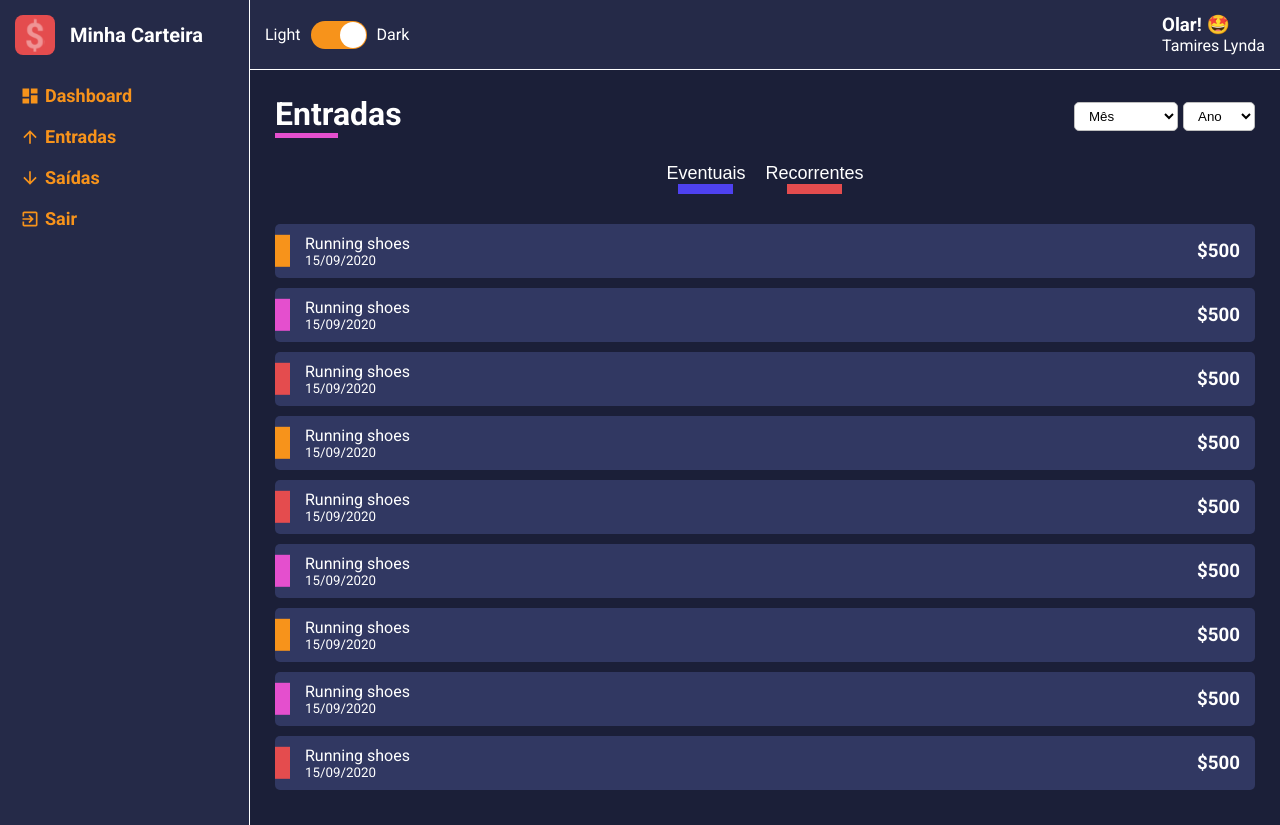
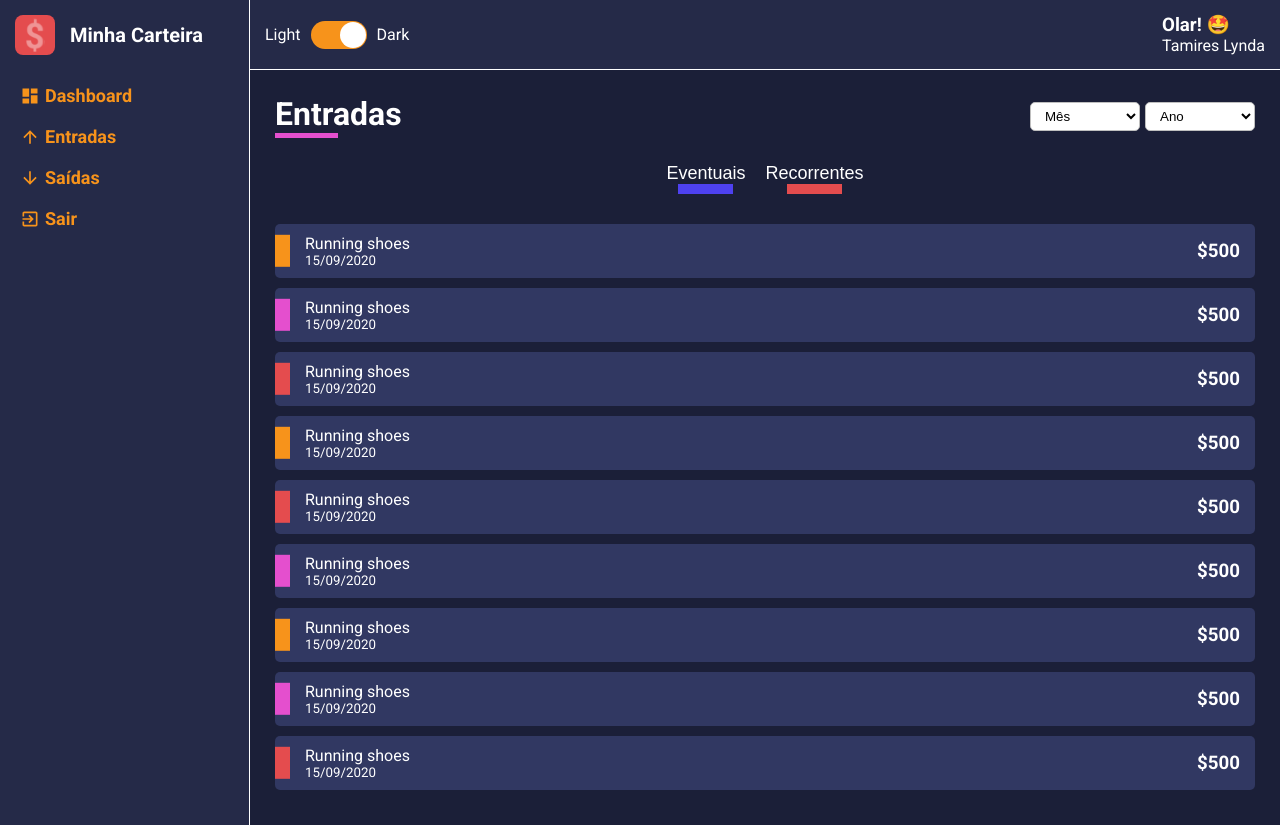
Before and after one commit to tamires-manhaes/wallet-dashboard, a React (Create React App) app: page / in a window 1280 px wide. Built offline with nearby package versions, Linux system fonts and the light colour scheme.

Commit message:
adicinando largura mínima do input

```diff
--- a/src/components/SelectInput/styles.ts
+++ b/src/components/SelectInput/styles.ts
@@ -4,6 +4,7 @@ export const Container = styled.div`
   display: flex;
 
   > select {
+    min-width: 110px;
     padding: 5px 10px;
     border-radius: 5px;
     border: 1px solid ${props => props.theme.colors.grey};
```
